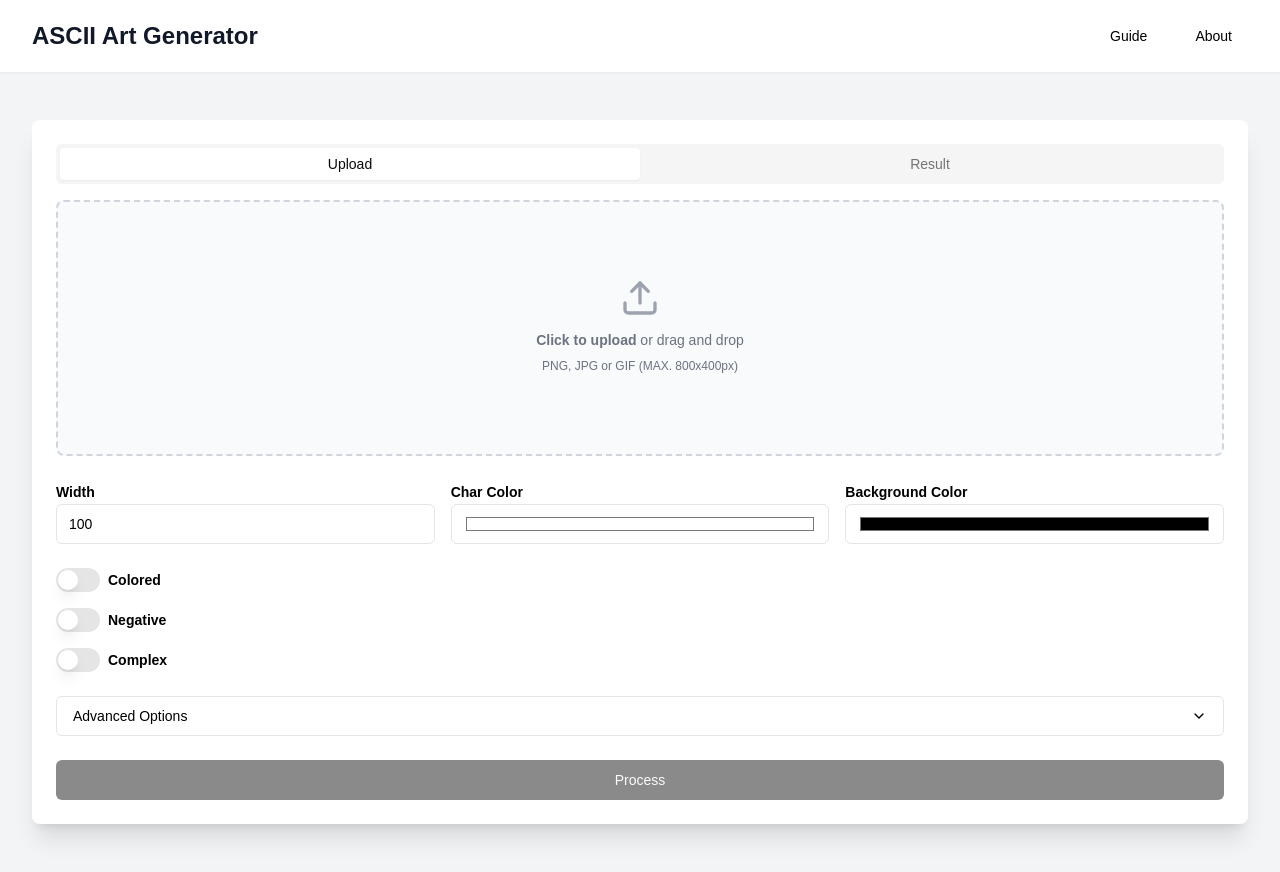
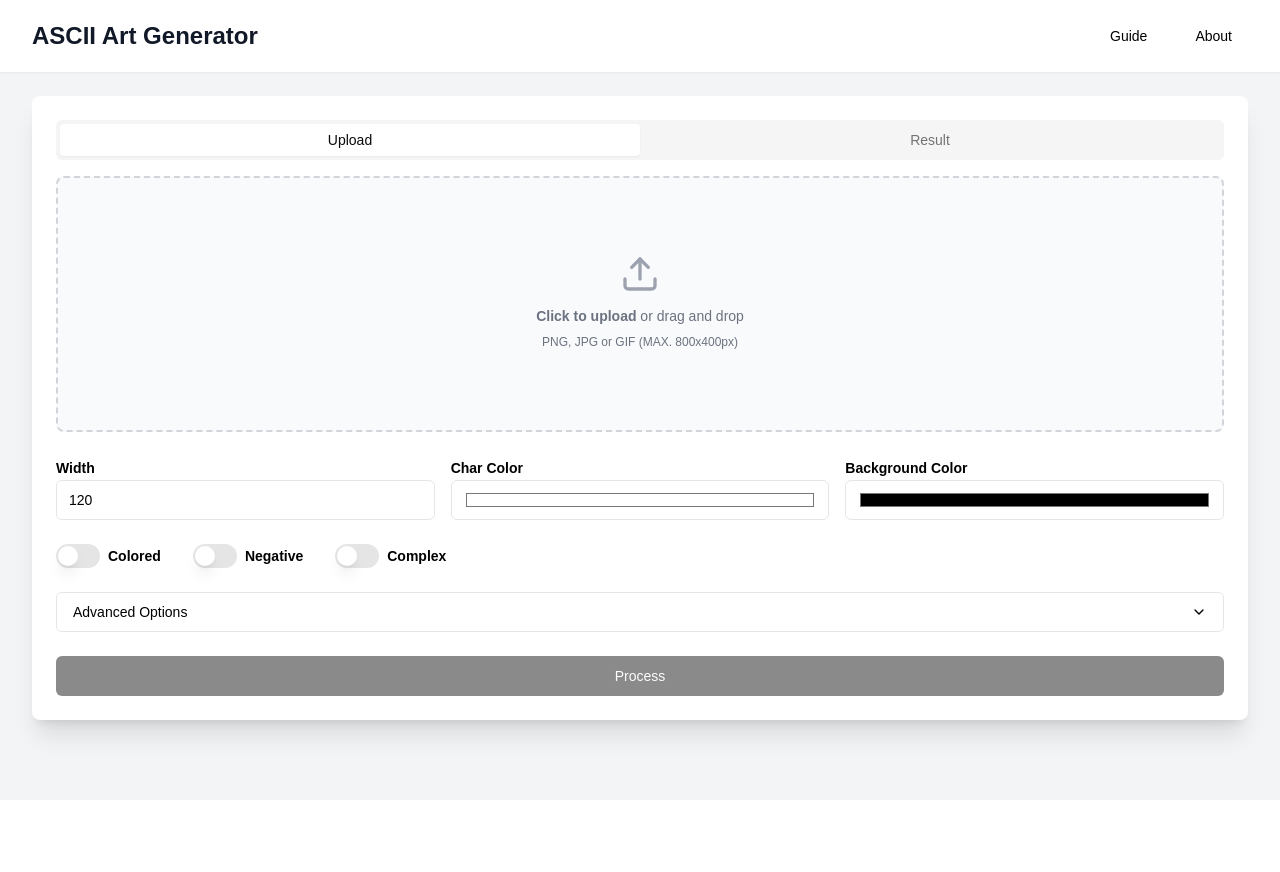
Before and after one commit to awrysfab/ascii-image-generator-web, a Next.js app: page / in a window 1280 px wide. After the commit the page ends 800 px from the top, so only its background shows below. Built offline with nearby package versions, Linux system fonts and the light colour scheme.

Commit message:
minor styling change

```diff
--- a/components/image-converter.tsx
+++ b/components/image-converter.tsx
@@ -15,7 +15,6 @@ import {
 } from "@/components/ui/dropdown-menu"
 import { ChevronDown, ChevronUp, Upload, Menu, X, Maximize2 } from 'lucide-react'
 import { toast } from "@/hooks/use-toast"
-import Image from 'next/image'
 
 const simpleChars = ' .:-=+*#%@';
 const complexChars = '" .\'^,":;Il!i><~+_-?][{}1)(|\\/tfjrxnuvczXYUJCLQ0OZmwqpdbkhao*#MW&8%B@$"';
@@ -132,7 +131,7 @@ export function ImageConverterComponent() {
   const [negative, setNegative] = useState(false)
   const [complex, setComplex] = useState(false)
   const [rgbWeights, setRgbWeights] = useState({ red: 0.299, green: 0.587, blue: 0.114 })
-  const [width, setWidth] = useState<string>("100")
+  const [width, setWidth] = useState<string>("120")
   const [customAscii, setCustomAscii] = useState<string>("")
   const [charColor, setCharColor] = useState<string>("#ffffff")
   const [backgroundColor, setBackgroundColor] = useState<string>("#000000")
@@ -183,7 +182,7 @@ export function ImageConverterComponent() {
         };
 
         const { imageUrl, asciiText } = imageToAscii(img, options);
-        setResult(`<Image src=${imageUrl} alt="ASCII Art" class="max-w-xs h-auto rounded-lg" width=250 height=200 />`)
+        setResult(`<img src="${imageUrl}" alt="ASCII Art" style="max-width: 100%;" />`);
         setAsciiText(asciiText);
         setActiveTab("result");
       }
@@ -255,7 +254,7 @@ export function ImageConverterComponent() {
           </DropdownMenu>
         </div>
       </header>
-      <main className="flex-grow py-12 px-4 sm:px-6 lg:px-8">
+      <main className="flex-grow py-6 px-4 sm:px-6 lg:px-8">
         <div className="max-w-7xl mx-auto">
           <div className="bg-white shadow-xl rounded-lg overflow-hidden">
             <div className="p-6">
@@ -282,7 +281,8 @@ export function ImageConverterComponent() {
                         ) : (
                           <div className="flex justify-center items-center flex-col space-y-4">
                             <div ref={resultRef} className="relative max-w-xs overflow-x-auto cursor-pointer group">
-                              <Image src={image} alt="Uploaded" className="max-w-xs h-auto rounded-lg" width={250} height={200} />
+                              {/* eslint-disable-next-line @next/next/no-img-element */}
+                              <img src={image} alt="Uploaded" style={{ maxWidth: '100%' }} />
                               <div className="absolute top-2 right-2 opacity-0 group-hover:opacity-100 transition-opacity">
                                 <Button size="icon" variant="secondary" onClick={clearImage}>
                                   <X className="h-4 w-4" />
@@ -332,6 +332,7 @@ export function ImageConverterComponent() {
                       </div>
                     </div>
                     <div className="space-y-4">
+                      <div className="flex flex-wrap gap-8">
                         <div className="flex items-center space-x-2">
                           <Switch
                             id="colored"
@@ -355,6 +356,7 @@ export function ImageConverterComponent() {
                             onCheckedChange={setComplex}
                           />
                           <Label htmlFor="complex" className="text-sm font-semibold">Complex</Label>
+                        </div>
                       </div>
                     </div>
                     <Collapsible open={showAdvanced} onOpenChange={setShowAdvanced}>
```
Lines whose indentation alone changed are shown as unchanged.
